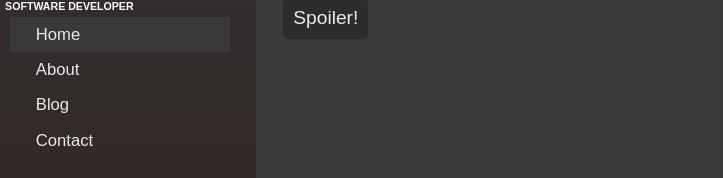
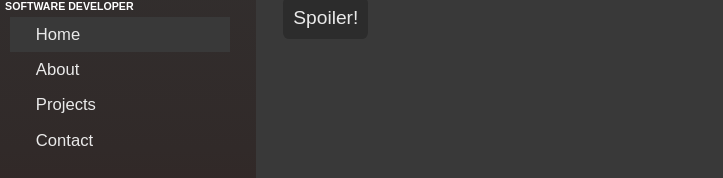
Before and after one commit to The24Kings/main-website, a React (Create React App) app: page / in a window 1280 px wide. Shown: the part 250-428 px from the top of the page, without its empty margins (0-723 px from the left). Built offline with nearby package versions, Linux system fonts and the light colour scheme.

Commit message:
changed Blog.js to Projects.js

```diff
--- a/src/App.js
+++ b/src/App.js
@@ -4,7 +4,7 @@ import { Routes, Route, HashRouter } from "react-router";
 import Navigation from "./pages/Navigation";
 import Home from "./pages/Home";
 import About from "./pages/About";
-import Blog from "./pages/Blog";
+import Projects from "./pages/Projects";
 import Contact from "./pages/Contact";
 import NoPage from "./pages/NoPage";
 
@@ -16,7 +16,7 @@ function App() {
         <Routes>
             <Route index element={<Home />} />
             <Route path="/about" element={<About />} />
-            <Route path="/blog" element={<Blog />} />
+            <Route path="/projects" element={<Projects />} />
             <Route path="/contact" element={<Contact />} />
             <Route path="/*" element={<NoPage />} />
         </Routes>
--- a/src/pages/Navigation.js
+++ b/src/pages/Navigation.js
@@ -21,7 +21,7 @@ const Navigation = () => {
           <ul id="nav-list">
             <li id="nav-item"><Link to="/" className={location.pathname === "/" ? "active" : null}>Home</Link></li>
             <li id="nav-item"><Link to="/about" className={location.pathname === "/about" ? "active" : null}>About</Link> </li>
-            <li id="nav-item"><Link to="/blog" className={location.pathname === "/blog" ? "active" : null}>Blog</Link></li>
+            <li id="nav-item"><Link to="/projects" className={location.pathname === "/blog" ? "active" : null}>Projects</Link></li>
             <li id="nav-item"><Link to="/contact" className={location.pathname === "/contact" ? "active" : null}>Contact</Link></li>
           </ul>
         </div>
--- a/src/pages/Blog.js
+++ b/src/pages/Projects.js
@@ -3,7 +3,7 @@ import MarkdownContent from "react-markdown";
 
 import Spoiler from "../utilities/Spoiler";
 
-const Blog = () => {
+const Projects = () => {
     const [projectContent, setProjectContent] = useState("");
     const [statusContent, setStatusContent] = useState("");
 
@@ -45,4 +45,4 @@ const Blog = () => {
     )
 };
 
-export default Blog;
+export default Projects;
```
